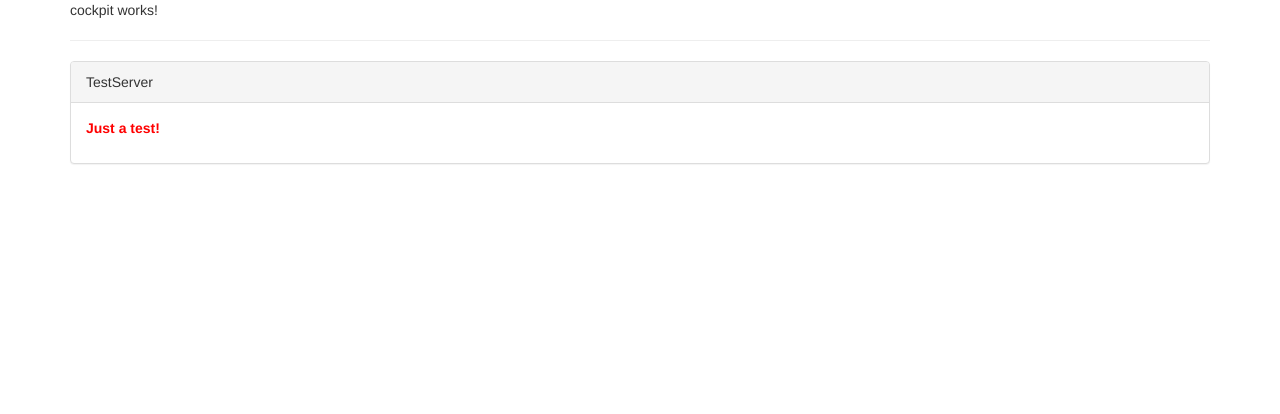
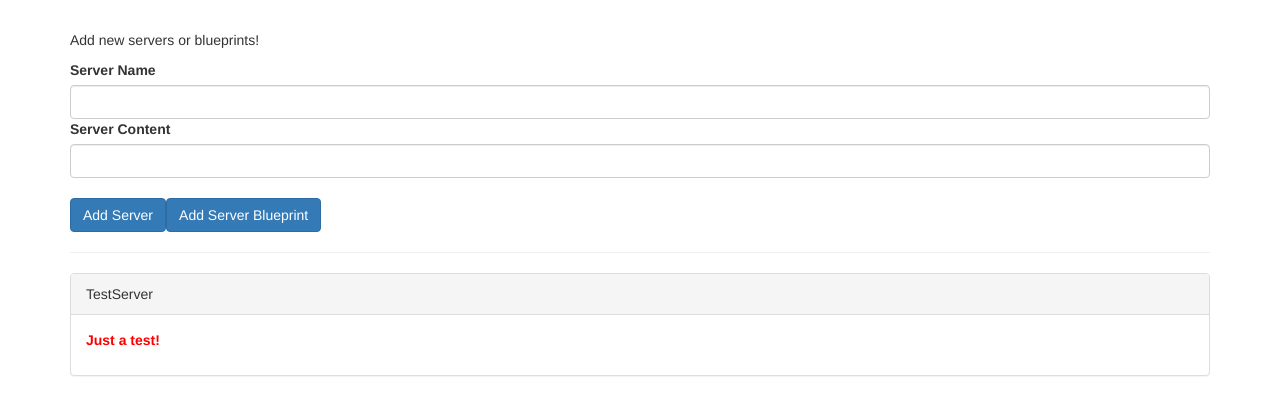
Before and after one commit to soulyana/ng-components-databinding-deep-dive, an Angular app: page / in a window 1280 px wide. Shown: the top 414 px of the page. Built offline with nearby package versions, Linux system fonts and the light colour scheme.

Commit message:
view encapsulation

```diff
--- a/src/app/app.component.css
+++ b/src/app/app.component.css
@@ -1,3 +1,7 @@
-h3 {
-  color: darkblue;
+.container {
+  margin-top: 30px;
 }
+
+p {
+  color: blue;
+}
--- a/src/app/cockpit/cockpit.component.html
+++ b/src/app/cockpit/cockpit.component.html
@@ -1 +1,12 @@
-<p>cockpit works!</p>
+<div class="row">
+  <div class="col-xs-12">
+    <p>Add new servers or blueprints!</p>
+    <label>Server Name</label>
+    <input type="text" class="form-control" [(ngModel)]="newServerName">
+    <label>Server Content</label>
+    <input type="text" class="form-control" [(ngModel)]="newServerContent">
+    <br>
+    <button class="btn btn-primary" (click)="onAddServer()">Add Server</button>
+    <button class="btn btn-primary" (click)="onAddBlueprint()">Add Server Blueprint</button>
+  </div>
+</div>
--- a/src/app/cockpit/cockpit.component.ts
+++ b/src/app/cockpit/cockpit.component.ts
@@ -29,5 +29,10 @@ export class CockpitComponent implements OnInit {
     });
   }
 
-  onAddBlueprint() {}
+  onAddBlueprint() {
+    this.blueprintCreated.emit({
+      serverName: this.newServerName,
+      serverContent: this.newServerContent
+    });
+  }
 }
--- a/src/app/server-element/server-element.component.css
+++ b/src/app/server-element/server-element.component.css
@@ -0,0 +1,3 @@
+p {
+  color: blue;
+}
--- a/src/app/server-element/server-element.component.ts
+++ b/src/app/server-element/server-element.component.ts
@@ -1,9 +1,10 @@
-import { Component, OnInit, Input } from '@angular/core';
+import { Component, OnInit, Input, ViewEncapsulation } from '@angular/core';
 
 @Component({
   selector: 'app-server-element',
   templateUrl: './server-element.component.html',
-  styleUrls: ['./server-element.component.css']
+  styleUrls: ['./server-element.component.css'],
+  encapsulation: ViewEncapsulation.Emulated // none, native
 })
 export class ServerElementComponent implements OnInit {
   // tslint:disable-next-line: no-input-rename
```
